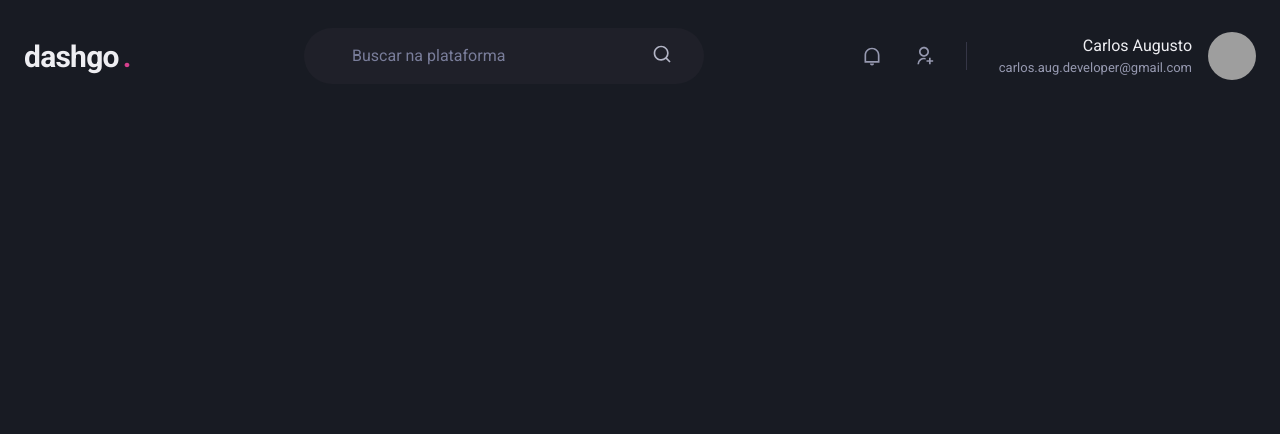
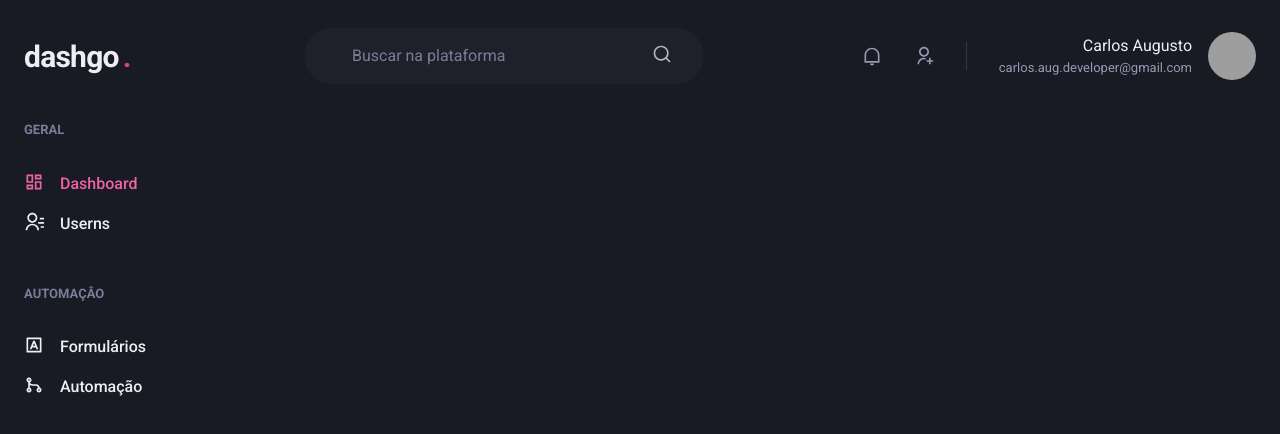
Before and after one commit to Jackie098/ignite-dashgo, a Next.js app: page /dashboard in a window 1280 px wide. Shown: the top 434 px of the page. Built offline with nearby package versions, Linux system fonts and the light colour scheme; grey boxes are pictures that could not be loaded.

Commit message:
style: created sidebar

```diff
--- /dev/null
+++ b/src/components/Sidebar.tsx
@@ -0,0 +1,55 @@
+import { Box, Icon, Link, Stack, Text } from "@chakra-ui/react";
+import {
+  RiContactsLine,
+  RiDashboardLine,
+  RiGitMergeLine,
+  RiInputMethodLine,
+} from "react-icons/ri";
+
+export function Sidebar() {
+  return (
+    <Box as="aside" w={"64"} mr="8">
+      <Stack spacing="12" align="flex-start">
+        <Box>
+          <Text fontWeight={"bold"} color={"gray.400"} fontSize={"small"}>
+            GERAL
+          </Text>
+          <Stack spacing={"4"} mt="8" align="stretch">
+            <Link display={"flex"} alignContent={"center"} color={"pink.400"}>
+              <Icon as={RiDashboardLine} fontSize={20} />
+              <Text ml={4} fontWeight={"medium"}>
+                Dashboard
+              </Text>
+            </Link>
+            <Link display={"flex"} alignContent={"center"}>
+              <Icon as={RiContactsLine} fontSize={20} />
+              <Text ml={4} fontWeight={"medium"}>
+                Userns
+              </Text>
+            </Link>
+          </Stack>
+        </Box>
+
+        <Box>
+          <Text fontWeight={"bold"} color={"gray.400"} fontSize={"small"}>
+            AUTOMAÇÂO
+          </Text>
+          <Stack spacing={"4"} mt="8" align="stretch">
+            <Link display={"flex"} alignContent={"center"}>
+              <Icon as={RiInputMethodLine} fontSize={20} />
+              <Text ml={4} fontWeight={"medium"}>
+                Formulários
+              </Text>
+            </Link>
+            <Link display={"flex"} alignContent={"center"}>
+              <Icon as={RiGitMergeLine} fontSize={20} />
+              <Text ml={4} fontWeight={"medium"}>
+                Automação
+              </Text>
+            </Link>
+          </Stack>
+        </Box>
+      </Stack>
+    </Box>
+  );
+}
--- a/src/pages/dashboard.tsx
+++ b/src/pages/dashboard.tsx
@@ -1,5 +1,15 @@
 import { Header } from "@/components/Header";
+import { Sidebar } from "@/components/Sidebar";
+import { Flex } from "@chakra-ui/react";
 
 export default function Dashboard() {
-  return <Header />;
+  return (
+    <Flex direction={"column"} h={"100vh"}>
+      <Header />
+
+      <Flex w={"100%"} my="6" maxW={1480} mx={"auto"} px={"6"}>
+        <Sidebar />
+      </Flex>
+    </Flex>
+  );
 }
```
